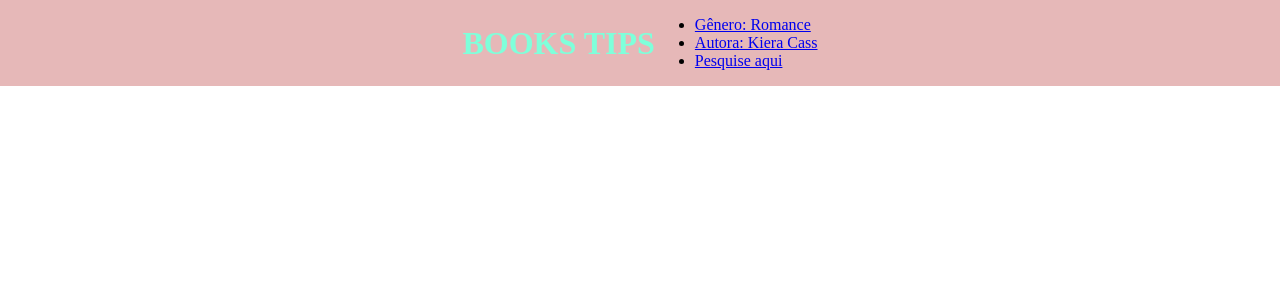
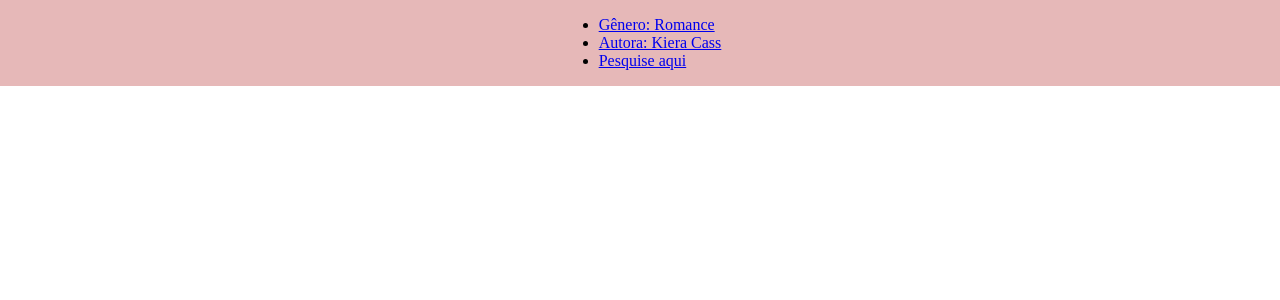
Before and after one commit to iryssalvatico/react-web, a React (Create React App) app: page / in a window 1280 px wide. Shown: the top 300 px of the page. Built offline with nearby package versions, Linux system fonts and the light colour scheme.

Commit message:
Projeto react

```diff
--- a/src/components/Header/index.tsx
+++ b/src/components/Header/index.tsx
@@ -3,7 +3,7 @@ import * as S from "./styles"
 const Header = () => {
     return (
         <S.Header>
-        <h1>BOOKS TIPS</h1>
+
         <ul>
 
                 <li>
```
